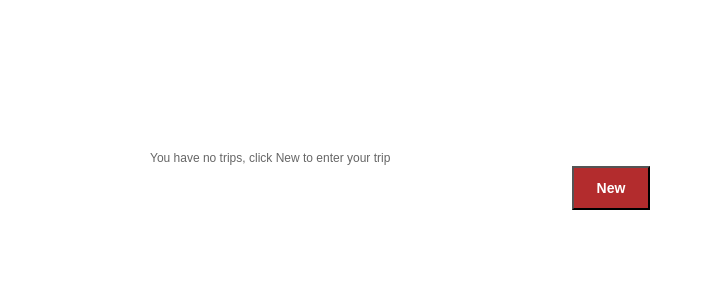
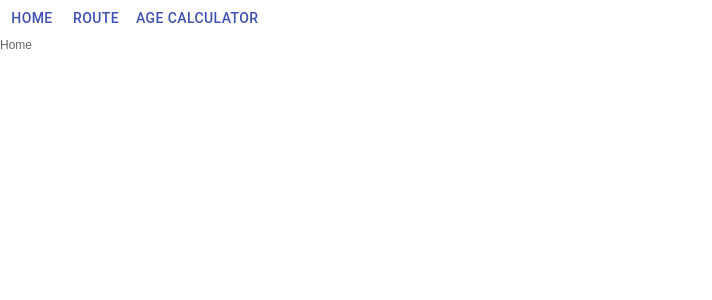
Before and after one commit to dile2001/dropdownlist, a React (Create React App) app: page / in a window 1280 px wide. Shown: the top 300 px of the page, without its empty margins (0-712 px from the left). Built offline with nearby package versions, Linux system fonts and the light colour scheme.

Commit message:
first commit

```diff
--- a/package.json
+++ b/package.json
@@ -3,12 +3,15 @@
   "version": "0.1.0",
   "private": true,
   "dependencies": {
+    "@material-ui/core": "^4.9.5",
+    "@material-ui/icons": "^4.9.1",
     "@testing-library/jest-dom": "^4.2.4",
     "@testing-library/react": "^9.4.0",
     "@testing-library/user-event": "^7.2.1",
     "axios": "^0.19.2",
     "react": "^16.12.0",
     "react-dom": "^16.12.0",
+    "react-router-dom": "^5.1.2",
     "react-scripts": "3.4.0"
   },
   "scripts": {
--- a/src/App.js
+++ b/src/App.js
@@ -1,15 +1,140 @@
 import React from 'react';
 import LegsDialog from './components/LegsDiaglog/legsdialog.js';
 import './App.css';
-import Button from './components/Button/button.js';
+//import Button from './components/Button/button.js';
+import Button from '@material-ui/core/Button';
 
-class App extends React.Component{
+
+import {BrowserRouter as Router,Route,Switch, Link as RouteLink } from 'react-router-dom';
+
+class App extends React.Component {
+    render(){
+    return (
+      <Router>
+        <Button to="/" component={RouteLink} color="primary">Home</Button>
+        <Button to="/flightRoutes" component={RouteLink} color="primary">Route</Button>
+        <Button to="/ageCalculator" component={RouteLink} color="primary">Age Calculator</Button>
+        <Switch>
+          <Route exact path="/">
+            <Home />
+          </Route>
+          <Route path="/flightRoutes">
+            <FlightRoutes />
+          </Route>
+          <Route path="/ageCalculator">
+            <AgeCalculator yearOfBirth={2000}/>
+          </Route>
+        </Switch>
+      </Router>
+      // <div><RoutesE/></div>
+
+      );
+    }
+}
+
+function Home(){
+  return(
+    <div>Home</div>
+  )
+}
+class FlightRoutes extends React.Component {
   constructor(){
     super();
-    this.state = {legs:[]};
+    this.state = {routes:[],
+      openDialog:false,
+      isNewRoute: true,
+      selectedIndex:0,
+      legs:[],
+      valid:true
 
-    this.legsInStr = "";
+    };
   }
+
+  addNewRoute = ()=> {
+    this.setState({
+      openDialog:true,
+      isNewRoute:true,
+      legs:["",""]
+    })
+  }
+  editLeg = (i) => {
+    this.setState({
+      openDialog:true,
+      isNewRoute: false,
+      selectedIndex:i,
+      legs:this.state.routes[i].split("-")
+    })
+  }
+  saveLegs = () => {
+    if(this.state.valid){
+      if(this.state.isNewRoute){
+        this.state.routes.push(concatLegs(this.state.legs));
+      }
+      else{
+        this.state.routes[this.state.selectedIndex] = concatLegs(this.state.legs);
+      }
+      this.setState({openDialog: false});
+    }
+    else{
+      this.setState({valid:false});
+    }
+  }
+  closeDialog = () => {
+    this.setState({
+      openDialog:false,
+      valid:true
+    });
+  }
+  addLeg = () => {
+    this.state.legs.push("");
+    this.state.legs.push("");
+    this.setState({
+      legs:this.state.legs
+    });
+  }
+  validate = ()=> {
+    this.state.valid = !this.state.legs.some(x=> x==="");
+  }
+  onChanged = (key,id) => {
+    this.state.legs[id] = key;
+  }
+  showDialog = () => {
+    if(this.state.openDialog){
+      let routeIndex= this.state.isNewRoute?this.state.routes.length : this.state.selectedIndex;
+      return <LegsDialog legs={this.state.legs} valid={this.state.valid}
+      saveLegs={this.saveLegs}    routeIndex={routeIndex}
+      key={routeIndex}
+      open={this.state.openDialog} closeDialog={this.closeDialog}
+      addLeg={this.addLeg} onChanged={this.onChanged}
+      />;
+    }
+    else{
+      return null;
+    }
+  }
+  render(){
+
+    return (
+      <div  className="App-legs" key="Route">
+        {this.state.routes.map( function(x,i)  {
+           return <RouteLeg editLeg={this.editLeg} index={i} legsInStr={x} key={i}/>
+        }.bind(this))}
+      <Button  onClick={this.addNewRoute} color="primary"> Add new route</Button>
+      {this.showDialog()}
+      </div>
+    )
+
+  }
+}
+const concatLegs = (legs) => {
+  var ret = "";
+  if(legs) {
+    ret = legs.join("-");
+  }
+  return ret;
+}
+class RouteLeg extends React.Component{
+
   toggleSelected(id, key){
     let temp = this.state[key]
     temp[id].selected = !temp[id].selected
@@ -18,14 +143,11 @@ class App extends React.Component{
     })
   };
 
-  componentDidMount(){
-    document.querySelector('#legs').style.display = "none";
-  }
+
 
   editHandler = () => {
-    document.querySelector('#legs').style.display = "";
-
-
+    //document.querySelector('#legs').style.display = "";
+    this.props.editLeg(this.props.index);
   }
 
   concatLegs = function(legs){
@@ -35,26 +157,28 @@ class App extends React.Component{
     }
     return ret;
   }
-  saveLegs = (legs) => {
-    this.legsInStr = this.concatLegs(legs);
-    this.setState(
-      {legs: legs}
-    );
-    document.querySelector('#legs').style.display = "none";
-    document.querySelector('#trip').style.display = "";
-  }
+  // saveLegs = (legs) => {
+  //   this.legsInStr = this.concatLegs(legs);
+  //   this.setState(
+  //     {legs: legs}
+  //   );
+  //   document.querySelector('#legs').style.display = "none";
+  //   document.querySelector('#trip').style.display = "";
+  // }
 
   render() {
     return (
-      <div  className="App-legs">
-        <div id="trip" className="trip">{this.legsInStr? this.legsInStr : "You have no trips, click New to enter your trip"}
 
-        <div>
-        <Button text={this.legsInStr?"Edit": "New"} handlerClick={this.editHandler} className="redbutton"/>
+
+        <div id="trip" className="trip" key={this.props.index}>
+          {this.props.legsInStr? this.props.legsInStr : "You have no trips, click New to enter your trip"}
+
+
+          <Button  onClick={this.editHandler} >Edit</Button>
+
         </div>
-        </div>
-        <LegsDialog legs={this.state.legs} saveLegs={this.saveLegs}  />
-      </div>
+
+
 
     );
   }
```
Also changed, not shown: 1 other file (tests, documents, lock files or other folders).
